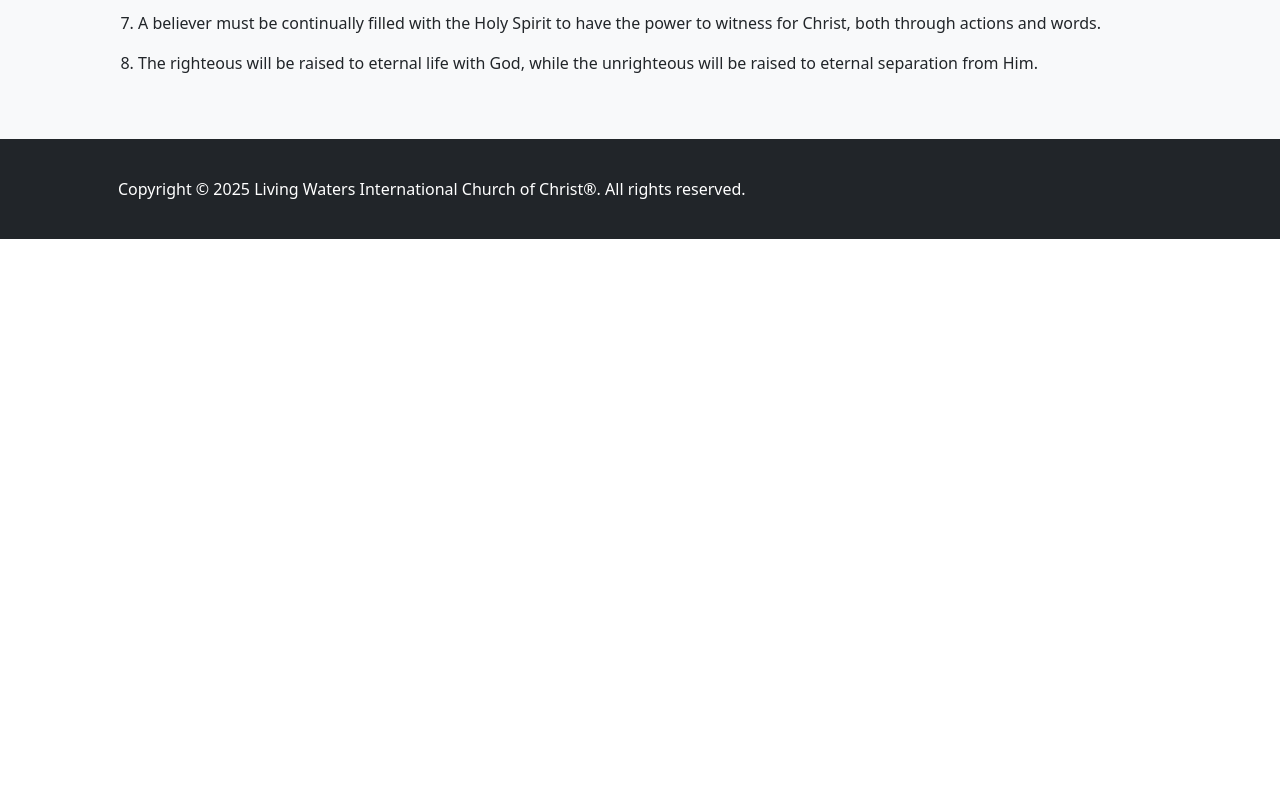
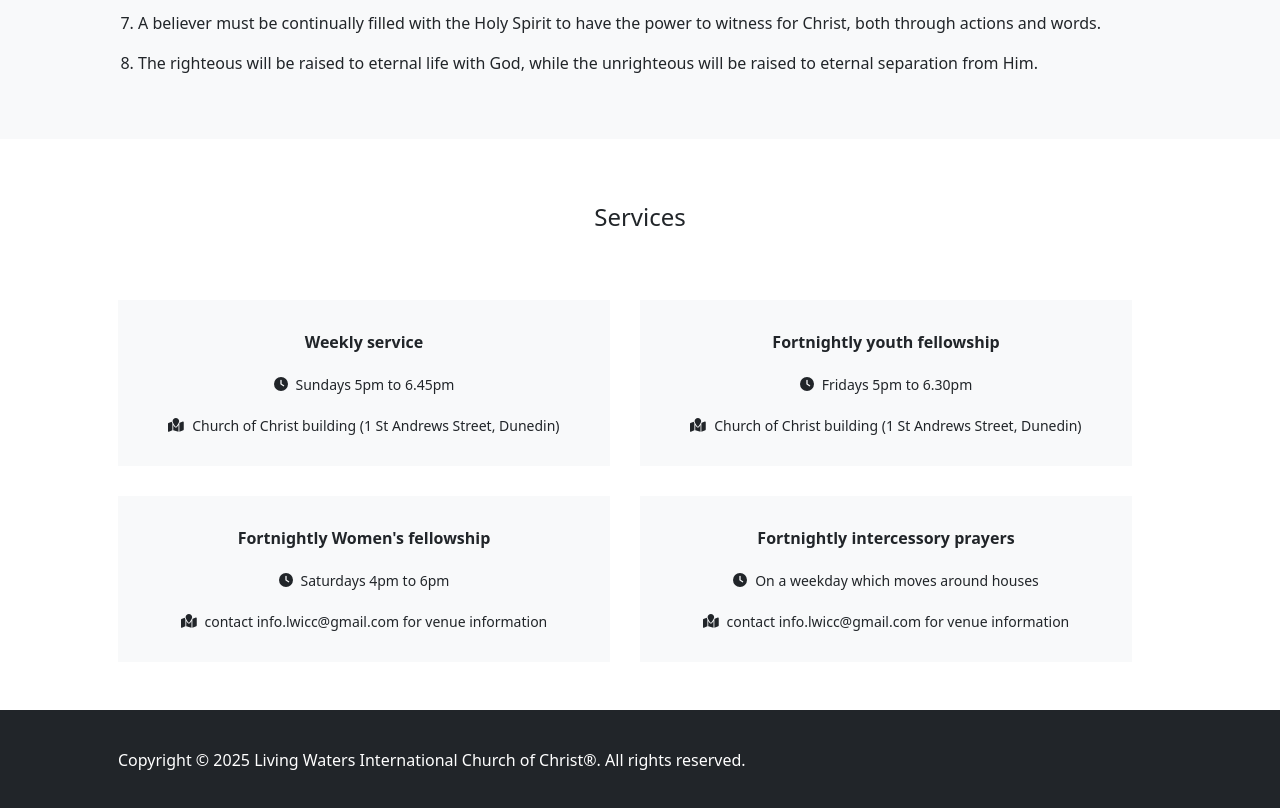
Before and after one commit to livingwatersicc/livingwatersicc, a Next.js app: page / in a window 1280 px wide. Shown: the part 1420-2228 px from the top of the page. Before the commit the page ends 1659 px from the top, so only its background shows below. Built offline with nearby package versions, Linux system fonts and the light colour scheme.

Commit message:
Fix links

```diff
--- a/src/components/nav/index.js
+++ b/src/components/nav/index.js
@@ -39,7 +39,7 @@ export const NavMenu = () => {
             {menu?.map(({ link, text }, index) => (
               <Nav.Link
                 active={pathname === link}
-                as={"a"}
+                as={Link}
                 key={index}
                 href={link}
               >
--- a/src/pages/index.js
+++ b/src/pages/index.js
@@ -1,7 +1,9 @@
 import { Banner } from "components/banner";
+import { Subtitle } from "components/typography";
 import Container from "react-bootstrap/Container";
 import { Believes } from "scenes/home/believes";
 import { Intro } from "scenes/home/content";
+import { List } from "scenes/services/list";
 
 export default function Home() {
   return (
@@ -17,6 +19,10 @@ export default function Home() {
           <Believes />
         </Container>
       </div>
+      <Container className="p-5 pb-1 text-center">
+        <Subtitle>Services</Subtitle>
+      </Container>
+      <List />
     </>
   );
 }
```
